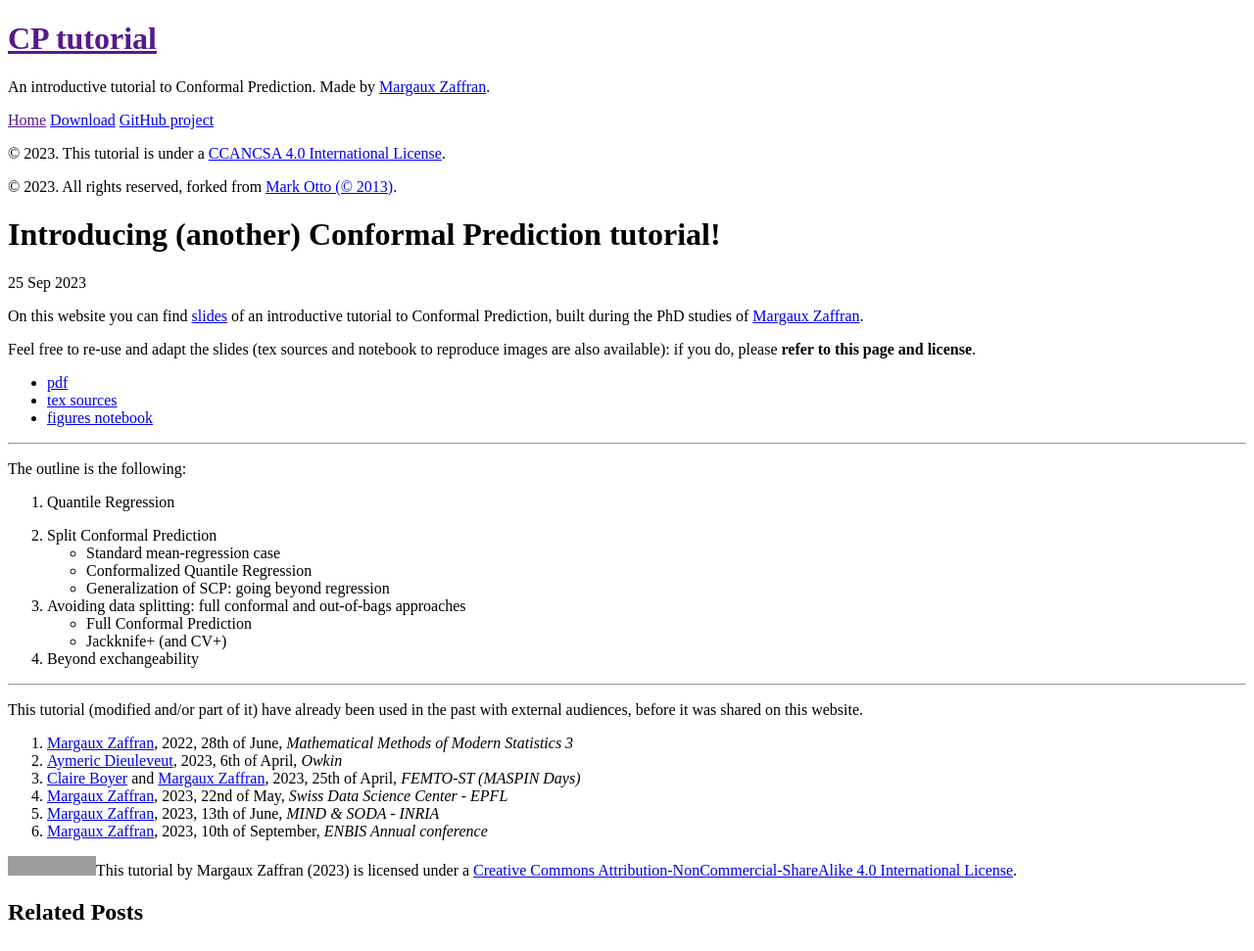
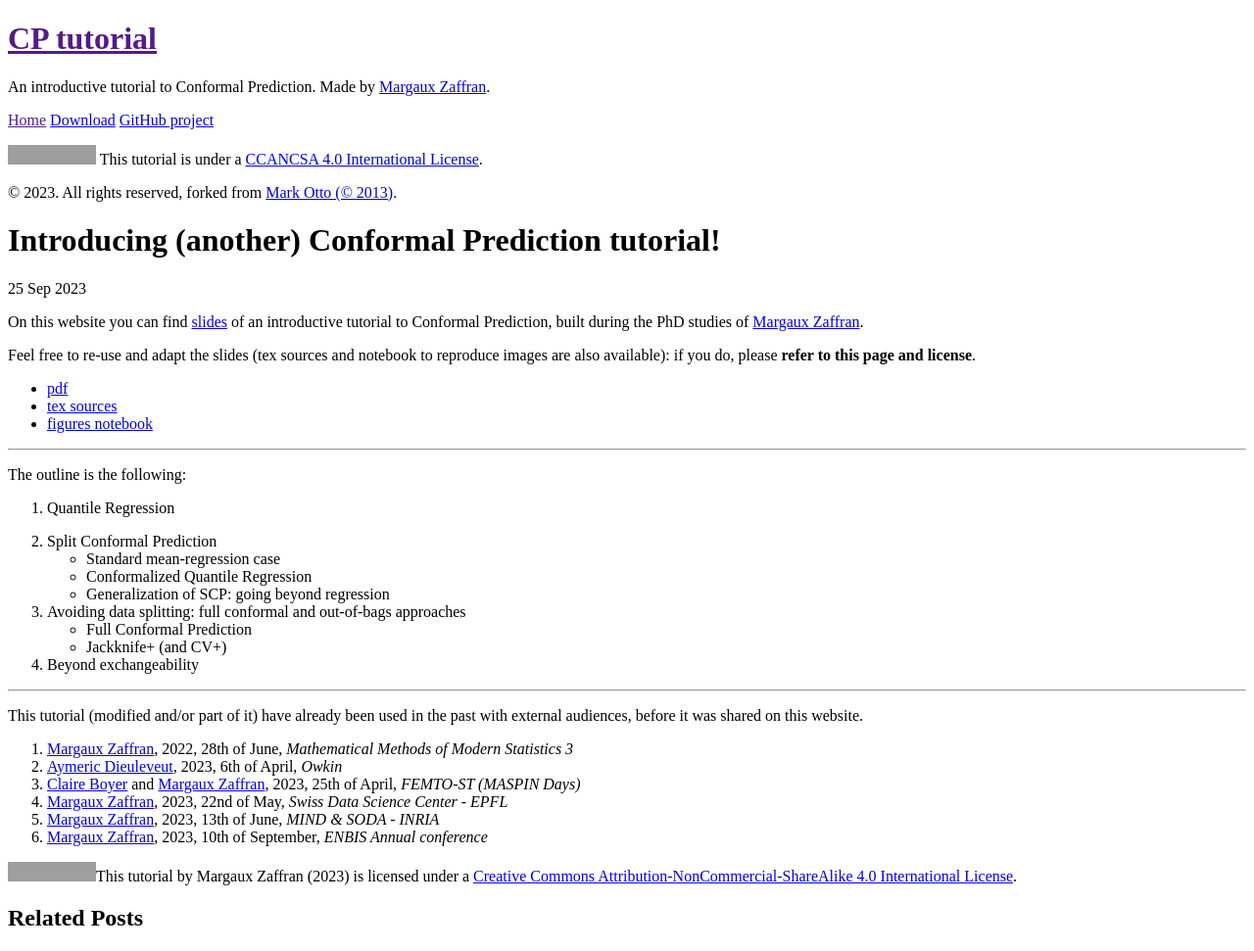
Before and after one commit to conformalpredictionintro/conformalpredictionintro.github.io, a Jekyll site: the page built from _posts/2023-09-25-introducing-cptuto.md, in a window 1280 px wide. Shown: the whole page at 98% size. Built offline with Jekyll 4.4.1, drawn with Linux system fonts in a browser that asks for light colours; Markdown is read by kramdown in place of the engine named in the settings; grey boxes are pictures that could not be loaded.

Commit message:
replace image sidebar

```diff
--- a/_includes/sidebar.html
+++ b/_includes/sidebar.html
@@ -30,7 +30,7 @@
       <a class="sidebar-nav-item" href="{{ site.github.repo }}">GitHub project</a>
     </nav>
 
-    <p>&copy; 2023. This tutorial is under a <a rel="license" href="http://creativecommons.org/licenses/by-nc-sa/4.0/">CCANCSA 4.0 International License</a>.</p>
+    <p><a rel="license" href="http://creativecommons.org/licenses/by-nc-sa/4.0/"><img alt="Creative Commons License" style="border-width:0" src="https://i.creativecommons.org/l/by-nc-sa/4.0/88x31.png" /></a> This tutorial is under a <a rel="license" href="http://creativecommons.org/licenses/by-nc-sa/4.0/">CCANCSA 4.0 International License</a>.</p>
     <p>&copy; {{ site.time | date: '%Y' }}. All rights reserved, forked from <a rel="license" href="https://github.com/poole/hyde#license">Mark Otto (&copy; 2013)</a>.</p>
   </div>
 </div>
```
